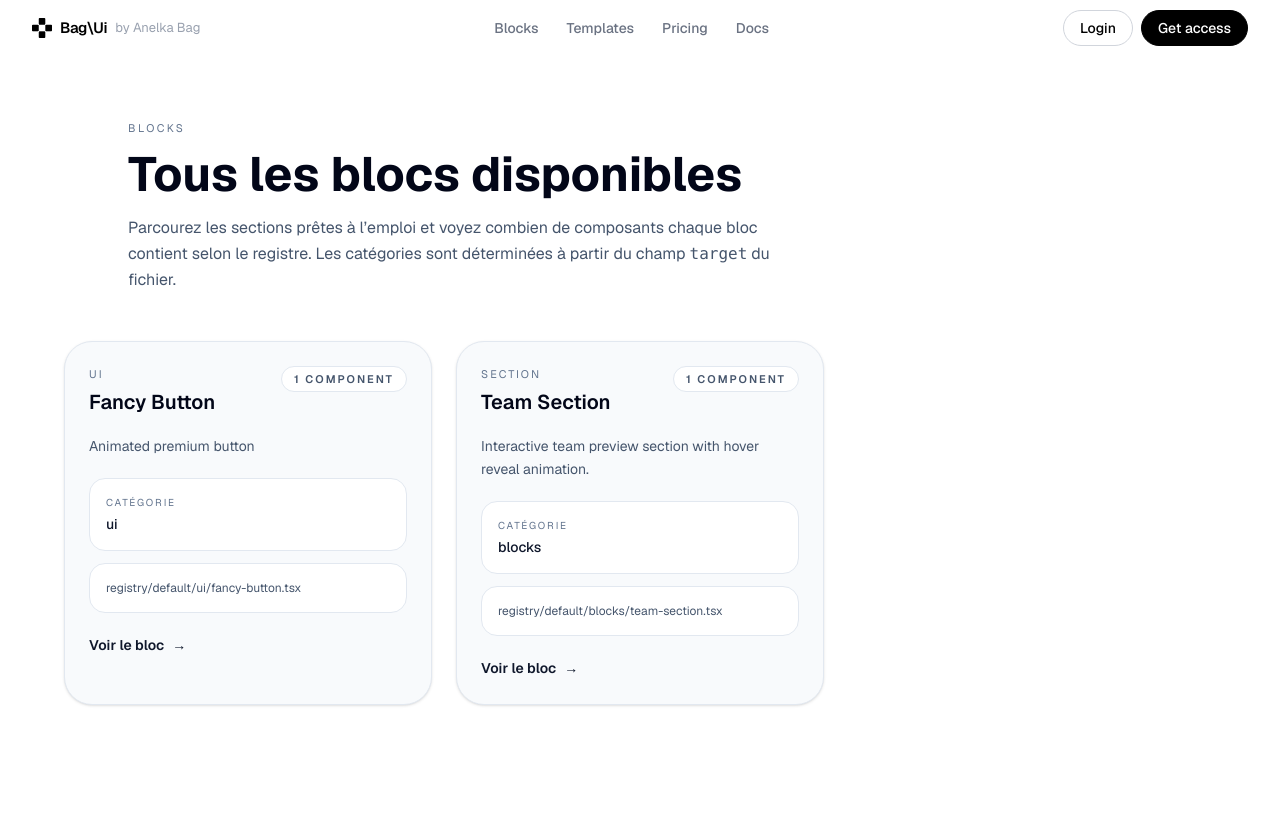
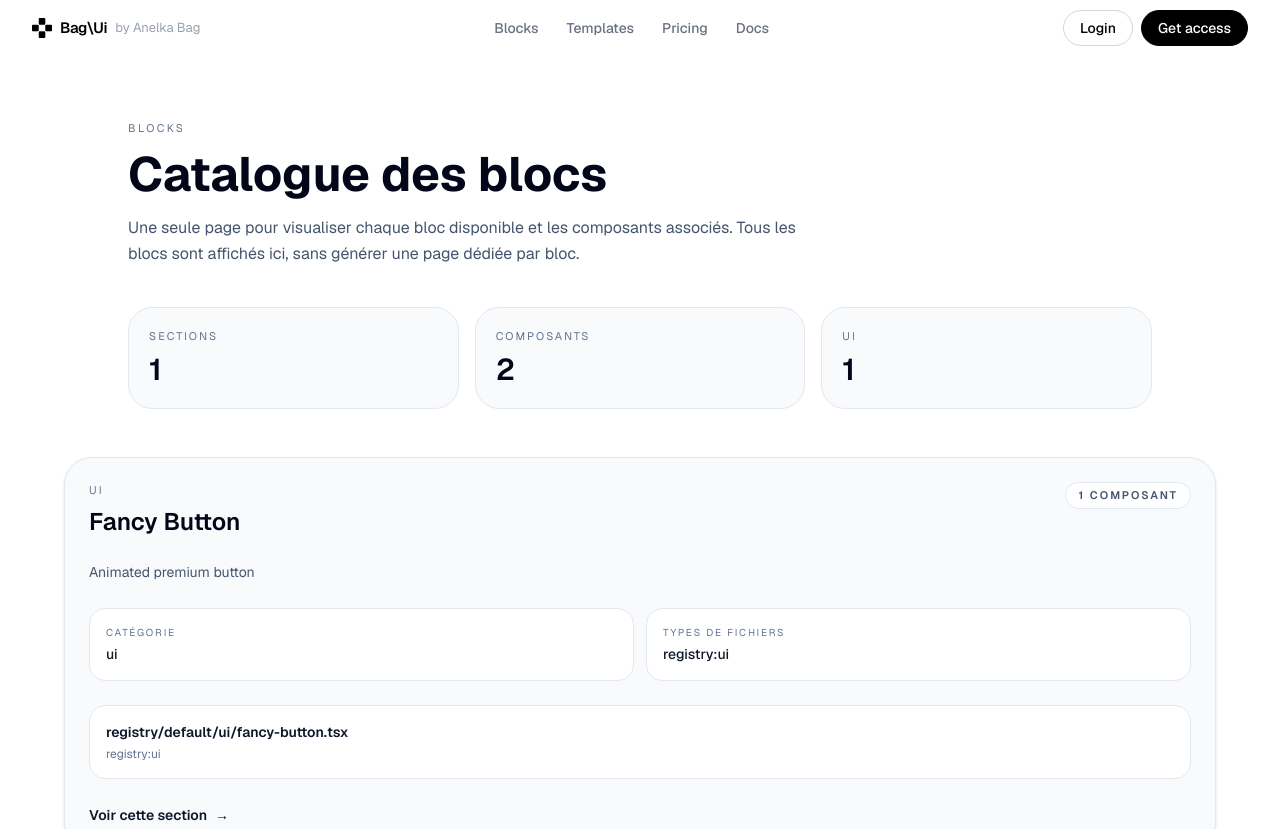
Before and after one commit to anelkabag/bag-ui, a Next.js app: page /blocks in a window 1280 px wide. Shown: the top 829 px of the page. Built offline with nearby package versions, Linux system fonts and the light colour scheme.

Commit message:
dinamiser les different block pour le review no fix

```diff
--- a/app/blocks/page.tsx
+++ b/app/blocks/page.tsx
@@ -35,6 +35,15 @@ function getFileLabel(file: { path: string; target?: string }) {
 
 export default function BlocksPage() {
   const items = registryData.items ?? [];
+  const totalBlocks = items.filter((item) =>
+    item.type?.includes("block"),
+  ).length;
+  const totalUi = items.filter((item) => item.type?.includes("ui")).length;
+  const totalComponents = items.reduce(
+    (sum, item) => sum + item.files.length,
+    0,
+  );
+  const sortedItems = [...items].sort((a, b) => a.title.localeCompare(b.title));
 
   return (
     <>
@@ -48,46 +57,72 @@ export default function BlocksPage() {
             className="text-4xl md:text-5xl font-bold text-slate-950 mb-4"
             style={{ lineHeight: 1.05 }}
           >
-            Tous les blocs disponibles
+            Catalogue des blocs
           </h1>
           <p className="max-w-2xl text-slate-600 text-base leading-relaxed">
-            Parcourez les sections prêtes à l’emploi et voyez combien de
-            composants chaque bloc contient selon le registre. Les catégories
-            sont déterminées à partir du champ <code>target</code> du fichier.
+            Une seule page pour visualiser chaque bloc disponible et les
+            composants associés. Tous les blocs sont affichés ici, sans générer
+            une page dédiée par bloc.
           </p>
+
+          <div className="mt-10 grid gap-4 sm:grid-cols-3">
+            <div className="rounded-[24px] border border-slate-200 bg-slate-50 p-5">
+              <p className="text-[11px] uppercase tracking-[0.18em] text-slate-500 mb-2">
+                Sections
+              </p>
+              <p className="text-3xl font-semibold text-slate-950">
+                {totalBlocks}
+              </p>
+            </div>
+            <div className="rounded-[24px] border border-slate-200 bg-slate-50 p-5">
+              <p className="text-[11px] uppercase tracking-[0.18em] text-slate-500 mb-2">
+                Composants
+              </p>
+              <p className="text-3xl font-semibold text-slate-950">
+                {totalComponents}
+              </p>
+            </div>
+            <div className="rounded-[24px] border border-slate-200 bg-slate-50 p-5">
+              <p className="text-[11px] uppercase tracking-[0.18em] text-slate-500 mb-2">
+                UI
+              </p>
+              <p className="text-3xl font-semibold text-slate-950">{totalUi}</p>
+            </div>
+          </div>
         </div>
 
-        {items.length === 0 ? (
+        {sortedItems.length === 0 ? (
           <div className="flex items-center justify-center h-48 text-slate-400">
             Aucun bloc trouvé dans le registre.
           </div>
         ) : (
-          <div className="grid gap-6 md:grid-cols-2 xl:grid-cols-3">
-            {items.map((item) => (
+          <div className="space-y-8">
+            {sortedItems.map((item) => (
               <article
+                id={item.name}
                 key={item.name}
                 className="group rounded-[28px] border border-slate-200 bg-slate-50 p-6 shadow-sm transition hover:-translate-y-0.5 hover:shadow-lg"
               >
-                <div className="flex items-start justify-between gap-3 mb-5">
+                <div className="flex flex-col gap-4 lg:flex-row lg:items-start lg:justify-between mb-6">
                   <div>
                     <p className="text-[11px] uppercase tracking-[0.18em] text-slate-500 mb-2">
                       {item.type?.split(":")[1] === "block" ? "Section" : "UI"}
                     </p>
-                    <h2 className="text-xl font-semibold text-slate-950 leading-tight">
+                    <h2 className="text-2xl font-semibold text-slate-950 leading-tight">
                       {item.title}
                     </h2>
                   </div>
                   <span className="rounded-full bg-white px-3 py-1 text-[11px] font-semibold uppercase tracking-[0.18em] text-slate-600 border border-slate-200">
-                    {item.files.length} component
+                    {item.files.length} composant
                     {item.files.length > 1 ? "s" : ""}
                   </span>
                 </div>
 
-                <p className="text-sm text-slate-600 leading-relaxed mb-5">
+                <p className="text-sm text-slate-600 leading-relaxed mb-6">
                   {item.description}
                 </p>
 
-                <div className="grid gap-3 mb-5">
+                <div className="grid gap-3 md:grid-cols-2 mb-6">
                   <div className="rounded-2xl bg-white p-4 border border-slate-200">
                     <p className="text-[10px] uppercase tracking-[0.18em] text-slate-500 mb-1">
                       Catégorie
@@ -96,23 +131,39 @@ export default function BlocksPage() {
                       {getCategory(item)}
                     </p>
                   </div>
+                  <div className="rounded-2xl bg-white p-4 border border-slate-200">
+                    <p className="text-[10px] uppercase tracking-[0.18em] text-slate-500 mb-1">
+                      Types de fichiers
+                    </p>
+                    <p className="text-sm font-medium text-slate-900">
+                      {Array.from(
+                        new Set(item.files.map((file) => file.type)),
+                      ).join(", ")}
+                    </p>
+                  </div>
+                </div>
+
+                <div className="space-y-3 mb-6">
                   {item.files.map((file) => (
                     <div
                       key={file.path}
-                      className="rounded-2xl bg-white p-4 border border-slate-200 text-xs text-slate-600"
+                      className="rounded-2xl bg-white p-4 border border-slate-200 text-sm text-slate-600"
                     >
-                      {getFileLabel(file)}
+                      <p className="font-semibold text-slate-900">
+                        {getFileLabel(file)}
+                      </p>
+                      <p className="text-xs text-slate-500 mt-1">{file.type}</p>
                     </div>
                   ))}
                 </div>
 
-                <Link
-                  href={`/blocks/${item.name}`}
+                <a
+                  href={`#${item.name}`}
                   className="inline-flex items-center gap-2 text-sm font-semibold text-slate-900 hover:text-black"
                 >
-                  Voir le bloc
+                  Voir cette section
                   <span aria-hidden="true">→</span>
-                </Link>
+                </a>
               </article>
             ))}
           </div>
--- a/components/Blockscatalog.tsx
+++ b/components/Blockscatalog.tsx
@@ -4,14 +4,37 @@ import React from "react";
 import { ArrowUpRight } from "lucide-react";
 import { motion } from "framer-motion";
 import Link from "next/link";
+import registryJson from "@/public/r/registry.json";
 
-// Mock data - replace with your actual registry data
+interface RegistryItem {
+  name: string;
+  title: string;
+  type: string;
+  description: string;
+  dependencies?: string[];
+  files: { path: string; type: string; target?: string }[];
+}
+
+interface RegistryFile {
+  items: RegistryItem[];
+}
+
+interface SectionBlock {
+  name: string;
+  title: string;
+  type: string;
+  description: string;
+  count: number;
+  available: boolean;
+}
+
+const registryData = registryJson as RegistryFile;
+
 const mockBlocks = [
   {
     name: "contact",
     title: "Contact",
     type: "block",
-    count: 15,
     description: "Contact form and information section",
   },
   {
@@ -46,14 +69,34 @@ const mockBlocks = [
     name: "hero",
     title: "Hero",
     type: "block",
-    count: 18,
     description: "Hero banner with call to action",
+  },
+  {
+    name: "team",
+    title: "Team",
+    type: "block",
+    description: "Team section with member previews",
   },
 ];
 
+function countRegistryItemsForSection(sectionName: string) {
+  return registryData.items.filter((item) => {
+    const normalizedName = item.name.toLowerCase();
+    const normalizedPath = item.files
+      .map((file) => file.path.toLowerCase())
+      .join(" ");
+
+    return (
+      normalizedName.includes(sectionName.toLowerCase()) ||
+      normalizedPath.includes(`/${sectionName.toLowerCase()}`) ||
+      normalizedPath.includes(`-${sectionName.toLowerCase()}`)
+    );
+  }).length;
+}
+
 // Preview components for each block type
-function BlockPreview({ blockType }) {
-  const previews = {
+function BlockPreview({ blockType }: { blockType: string }) {
+  const previews: Record<string, React.ReactNode> = {
     contact: (
       <svg
         viewBox="0 0 280 200"
@@ -80,16 +123,50 @@ function BlockPreview({ blockType }) {
       >
         <rect width="280" height="200" fill="#f0f8ff" />
         {/* FAQ items */}
-          <rect x="20" y="20" width="240" height="28" rx="6" fill="#fff" stroke="#ddd" strokeWidth="1" />
+        <rect
+          x="20"
+          y="20"
+          width="240"
+          height="28"
+          rx="6"
+          fill="#fff"
+          stroke="#ddd"
+          strokeWidth="1"
+        />
         <line x1="30" y1="34" x2="200" y2="34" stroke="#333" strokeWidth="2" />
         <circle cx="245" cy="34" r="4" fill="#1e90ff" />
 
-          <rect x="20" y="60" width="240" height="28" rx="6" fill="#fff" stroke="#ddd" strokeWidth="1" />
+        <rect
+          x="20"
+          y="60"
+          width="240"
+          height="28"
+          rx="6"
+          fill="#fff"
+          stroke="#ddd"
+          strokeWidth="1"
+        />
         <line x1="30" y1="74" x2="200" y2="74" stroke="#333" strokeWidth="2" />
         <circle cx="245" cy="74" r="4" fill="#1e90ff" />
 
-          <rect x="20" y="100" width="240" height="28" rx="6" fill="#fff" stroke="#ddd" strokeWidth="1" />
-          <line x1="30" y1="114" x2="200" y2="114" stroke="#333" strokeWidth="2" />
+        <rect
+          x="20"
+          y="100"
+          width="240"
+          height="28"
+          rx="6"
+          fill="#fff"
+          stroke="#ddd"
+          strokeWidth="1"
+        />
+        <line
+          x1="30"
+          y1="114"
+          x2="200"
+          y2="114"
+          stroke="#333"
+          strokeWidth="2"
+        />
         <circle cx="245" cy="114" r="4" fill="#ffa500" />
       </svg>
     ),
@@ -143,7 +220,16 @@ function BlockPreview({ blockType }) {
       >
         <rect width="280" height="200" fill="#f5f9ff" />
         {/* Pricing cards */}
-          <rect x="15" y="30" width="75" height="140" rx="8" fill="#fff" stroke="#ddd" strokeWidth="1" />
+        <rect
+          x="15"
+          y="30"
+          width="75"
+          height="140"
+          rx="8"
+          fill="#fff"
+          stroke="#ddd"
+          strokeWidth="1"
+        />
         <line x1="22" y1="50" x2="82" y2="50" stroke="#333" strokeWidth="2" />
         <line x1="22" y1="65" x2="70" y2="65" stroke="#999" strokeWidth="1" />
 
@@ -151,7 +237,16 @@ function BlockPreview({ blockType }) {
         <line x1="109" y1="40" x2="169" y2="40" stroke="#fff" strokeWidth="2" />
         <line x1="109" y1="55" x2="157" y2="55" stroke="#888" strokeWidth="1" />
 
-          <rect x="189" y="30" width="75" height="140" rx="8" fill="#fff" stroke="#ddd" strokeWidth="1" />
+        <rect
+          x="189"
+          y="30"
+          width="75"
+          height="140"
+          rx="8"
+          fill="#fff"
+          stroke="#ddd"
+          strokeWidth="1"
+        />
         <line x1="196" y1="50" x2="256" y2="50" stroke="#333" strokeWidth="2" />
         <line x1="196" y1="65" x2="244" y2="65" stroke="#999" strokeWidth="1" />
       </svg>
@@ -174,11 +269,34 @@ function BlockPreview({ blockType }) {
         <line x1="20" y1="40" x2="180" y2="40" stroke="#fff" strokeWidth="3" />
         <line x1="20" y1="55" x2="200" y2="55" stroke="#fff" strokeWidth="3" />
         {/* Subtitle */}
-          <line x1="20" y1="75" x2="250" y2="75" stroke="#fff" strokeWidth="1" opacity="0.7" />
-          <line x1="20" y1="87" x2="240" y2="87" stroke="#fff" strokeWidth="1" opacity="0.7" />
+        <line
+          x1="20"
+          y1="75"
+          x2="250"
+          y2="75"
+          stroke="#fff"
+          strokeWidth="1"
+          opacity="0.7"
+        />
+        <line
+          x1="20"
+          y1="87"
+          x2="240"
+          y2="87"
+          stroke="#fff"
+          strokeWidth="1"
+          opacity="0.7"
+        />
         {/* CTA Button */}
         <rect x="20" y="120" width="120" height="40" rx="20" fill="#fff" />
-          <line x1="35" y1="140" x2="95" y2="140" stroke="#667eea" strokeWidth="2" />
+        <line
+          x1="35"
+          y1="140"
+          x2="95"
+          y2="140"
+          stroke="#667eea"
+          strokeWidth="2"
+        />
       </svg>
     ),
   };
@@ -186,7 +304,46 @@ function BlockPreview({ blockType }) {
   return previews[blockType] || previews.contact;
 }
 
-function BlockCard({ block, index }) {
+function BlockCard({ block, index }: { block: SectionBlock; index: number }) {
+  const cardContent = (
+    <div
+      className={`bg-white rounded-2xl overflow-hidden border border-[#f0f0f0] shadow-sm transition-all duration-300 h-full flex flex-col ${block.available ? "hover:shadow-lg" : "opacity-80"}`}
+    >
+      {/* Preview Area */}
+      <div className="aspect-video bg-gradient-to-br from-gray-50 to-gray-100 overflow-hidden relative">
+        <div className="w-full h-full p-6">
+          <BlockPreview blockType={block.name} />
+        </div>
+        <div className="absolute inset-0 bg-black/0 group-hover:bg-black/5 transition-colors duration-300" />
+      </div>
+
+      {/* Content Area */}
+      <div className="flex-1 p-5 flex flex-col">
+        <h3 className="text-lg font-bold text-slate-950 mb-1">{block.title}</h3>
+        <p className="text-sm text-slate-500 mb-4 flex-1">
+          {block.description}
+        </p>
+
+        {/* Block count */}
+        <div className="flex items-center justify-between pt-4 border-t border-slate-100">
+          <span className="text-xs font-semibold uppercase tracking-wider">
+            {block.available ? (
+              <span className="text-slate-400">
+                {block.count} block{block.count > 1 ? "s" : ""}
+              </span>
+            ) : (
+              <span className="text-black/80">Block 0 — Coming Soon</span>
+            )}
+          </span>
+          <ArrowUpRight
+            size={16}
+            className={`transition-colors ${block.available ? "text-slate-400 group-hover:text-slate-900" : "text-slate-300"}`}
+          />
+        </div>
+      </div>
+    </div>
+  );
+
   return (
     <motion.div
       initial={{ opacity: 0, y: 20 }}
@@ -199,45 +356,24 @@ function BlockCard({ block, index }) {
       whileHover={{ y: -4 }}
       className="group"
     >
-        <Link href={`/blocks/${block.name}`}>
-          <div className="bg-white rounded-2xl overflow-hidden border border-[#f0f0f0] shadow-sm hover:shadow-lg transition-all duration-300 cursor-pointer h-full flex flex-col">
-            {/* Preview Area */}
-            <div className="aspect-video bg-gradient-to-br from-gray-50 to-gray-100 overflow-hidden relative">
-              <div className="w-full h-full p-6">
-                <BlockPreview blockType={block.name} />
-              </div>
-              {/* Overlay on hover */}
-              <div className="absolute inset-0 bg-black/0 group-hover:bg-black/5 transition-colors duration-300" />
-            </div>
-
-            {/* Content Area */}
-            <div className="flex-1 p-5 flex flex-col">
-              <h3 className="text-lg font-bold text-slate-950 mb-1">
-                {block.title}
-              </h3>
-              <p className="text-sm text-slate-500 mb-4 flex-1">
-                {block.description}
-              </p>
-
-              {/* Block count */}
-              <div className="flex items-center justify-between pt-4 border-t border-slate-100">
-              <span className="text-xs font-semibold text-slate-400 uppercase tracking-wider">
-                {block.count} blocks
-              </span>
-                <ArrowUpRight
-                    size={16}
-                    className="text-slate-400 group-hover:text-slate-900 transition-colors"
-                />
-              </div>
-            </div>
-          </div>
-        </Link>
+      {block.available ? (
+        <Link href={`/blocks#${block.name}`}>{cardContent}</Link>
+      ) : (
+        cardContent
+      )}
     </motion.div>
   );
 }
 
 export default function BlocksCatalog() {
-  const blocks = mockBlocks;
+  const blocks = mockBlocks.map((section) => {
+    const count = countRegistryItemsForSection(section.name);
+    return {
+      ...section,
+      count,
+      available: count > 0,
+    };
+  });
 
   return (
     <div className="w-full bg-white">
@@ -267,8 +403,7 @@ export default function BlocksCatalog() {
               href="/blocks"
               className="inline-flex items-center gap-2 text-sm font-semibold text-slate-950 hover:text-slate-700 transition-colors whitespace-nowrap"
             >
-                See all blocks{" "}
-                <ArrowUpRight size={16} className="mt-0.5" />
+              See all blocks <ArrowUpRight size={16} className="mt-0.5" />
             </Link>
           </div>
 
```
Lines whose indentation alone changed are shown as unchanged.
